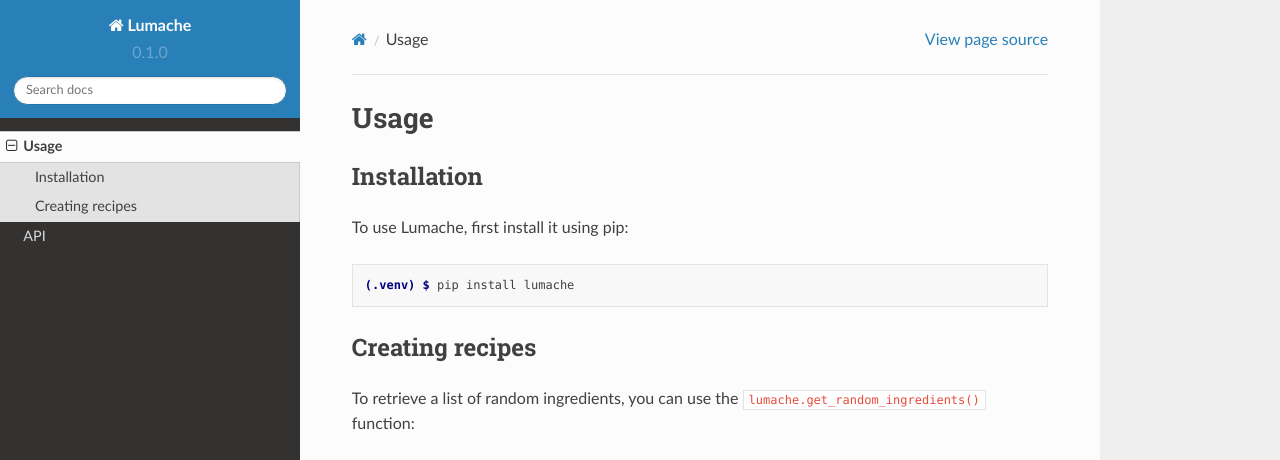
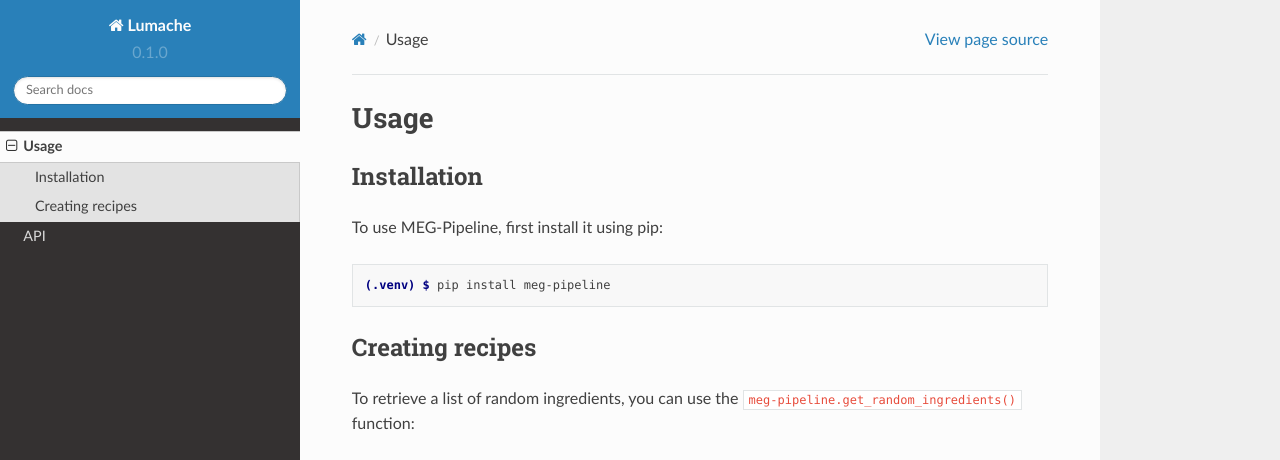
Before and after one commit to hzaatiti-NYU/meg-pipeline, a Sphinx documentation site: the page built from docs/source/usage.rst, in a window 1280 px wide and 1095 px high. Shown: the top 460 px of the window. Built offline with Sphinx 7.4.7 and the Read the Docs theme 2.0.0, drawn with Linux system fonts in a browser that asks for light colours; some of the changed text lies outside the part shown; grey boxes are pictures that could not be loaded.

Commit message:
Update usage.rst

```diff
--- a/docs/source/usage.rst
+++ b/docs/source/usage.rst
@@ -6,28 +6,28 @@ Usage
 Installation
 ------------
 
-To use Lumache, first install it using pip:
+To use MEG-Pipeline, first install it using pip:
 
 .. code-block:: console
 
-   (.venv) $ pip install lumache
+   (.venv) $ pip install meg-pipeline
 
 Creating recipes
 ----------------
 
 To retrieve a list of random ingredients,
-you can use the ``lumache.get_random_ingredients()`` function:
+you can use the ``meg-pipeline.get_random_ingredients()`` function:
 
-.. autofunction:: lumache.get_random_ingredients
+.. autofunction:: meg-pipeline.get_random_ingredients
 
 The ``kind`` parameter should be either ``"meat"``, ``"fish"``,
-or ``"veggies"``. Otherwise, :py:func:`lumache.get_random_ingredients`
+or ``"veggies"``. Otherwise, :py:func:`meg-pipeline.get_random_ingredients`
 will raise an exception.
 
-.. autoexception:: lumache.InvalidKindError
+.. autoexception:: meg-pipeline.InvalidKindError
 
 For example:
 
->>> import lumache
->>> lumache.get_random_ingredients()
+>>> import meg-pipeline
+>>> meg-pipeline.get_random_ingredients()
 ['shells', 'gorgonzola', 'parsley']
```
